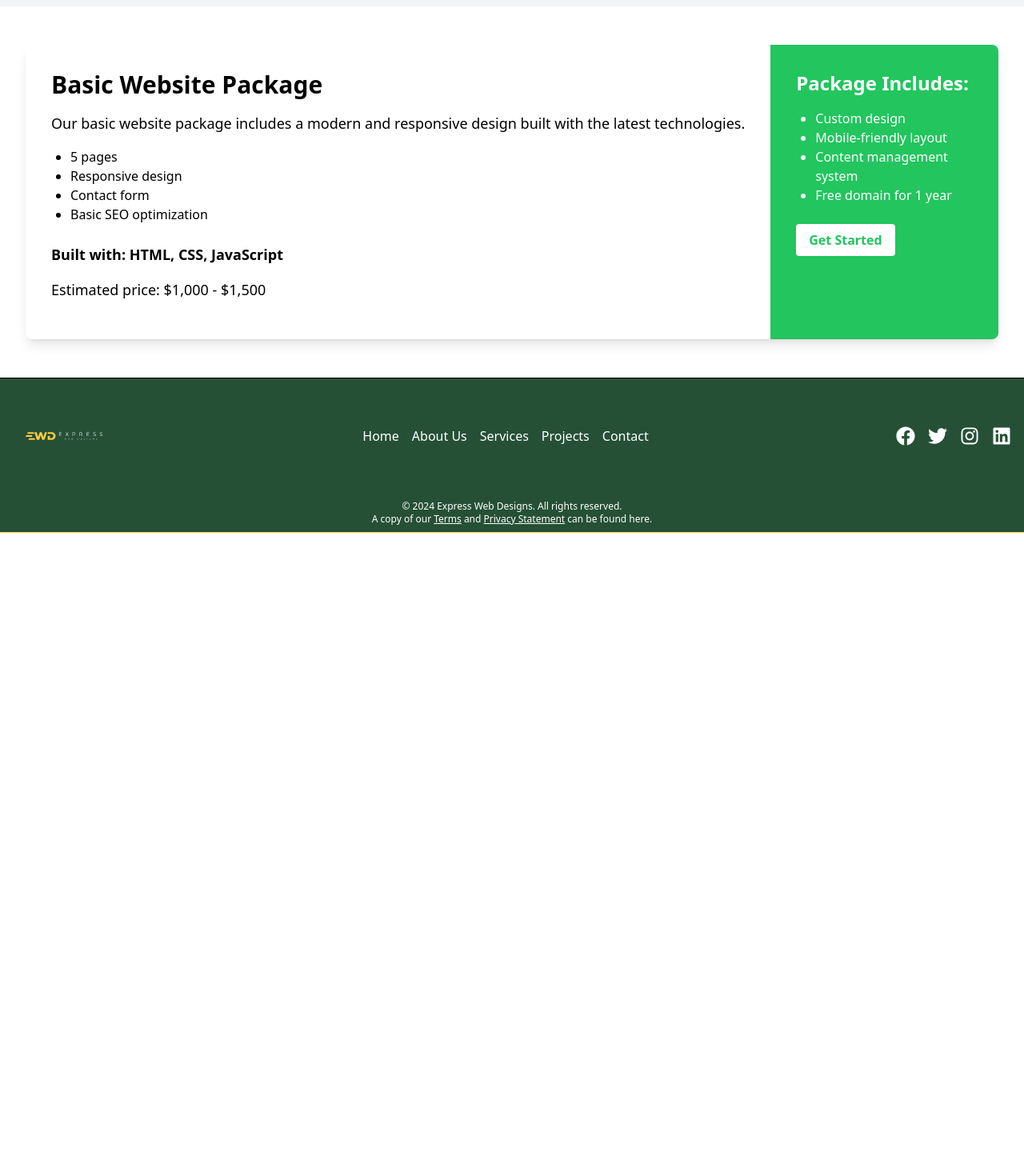
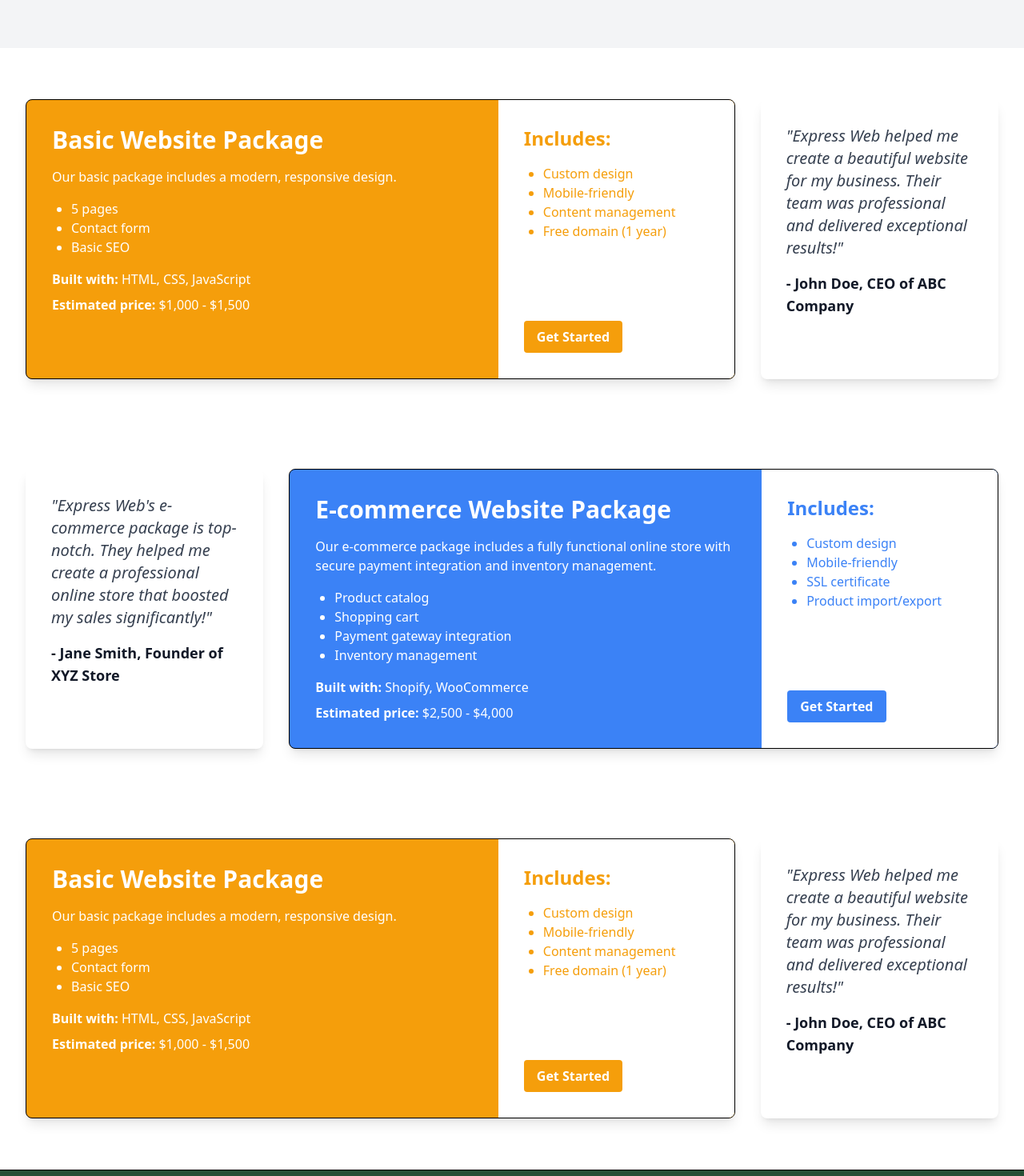
Before and after one commit to jdm1991/final-express, a Next.js app: page /webDesign in a window 1280 px wide. Shown: the part 300-1770 px from the top of the page at 80% size. Before the commit the page ends 966 px from the top, so only its background shows below. Built offline with nearby package versions, Linux system fonts and the light colour scheme.

Commit message:
Website design page

```diff
--- a/src/app/webDesign/page.jsx
+++ b/src/app/webDesign/page.jsx
@@ -1,54 +1,201 @@
 export default function WebsiteDesign() {
   return (
-    <div className="pt-16 lg:pt-24">
-      <section className="bg-gray-100 py-12">
+    <div className="pt-16 md:pt-20 lg:pt-24">
+      <section className="bg-gray-100 py-8 sm:py-12 md:py-16">
         <div className="max-w-7xl mx-auto px-4 sm:px-6 lg:px-8">
-          <h1 className="text-4xl font-bold mb-4">Website Design</h1>
+          <h1 className="text-3xl sm:text-4xl md:text-5xl lg:text-6xl font-bold mb-4">
+            Website Design
+          </h1>
           <p className="text-xl mb-8">
             We create stunning and functional websites tailored to your needs.
           </p>
         </div>
       </section>
 
-      <section className="py-12">
+      <section className="py-8 sm:py-12 md:py-16">
         <div className="max-w-7xl mx-auto px-4 sm:px-6 lg:px-8">
-          <div className="bg-white rounded-lg shadow-lg overflow-hidden">
-            <div className="md:flex">
-              <div className="md:flex-shrink-0">
-                <div className="p-8">
-                  <h2 className="text-3xl font-bold mb-4">
+          <div className="flex flex-col md:flex-row gap-8">
+            <div className="md:w-3/4 bg-amber-500 rounded-lg shadow-lg overflow-hidden border border-black transition-transform duration-300 hover:scale-[1.02] h-[350px]">
+              <div className="md:flex h-full">
+                <div className="md:flex-1">
+                  <div className="p-6 sm:p-8 text-white">
+                    <h2 className="text-xl sm:text-2xl md:text-3xl font-bold mb-4">
                       Basic Website Package
                     </h2>
-                  <p className="text-lg mb-4">
-                    Our basic website package includes a modern and responsive
-                    design built with the latest technologies.
+                    <p className="text-base mb-4">
+                      Our basic package includes a modern, responsive design.
                     </p>
-                  <ul className="list-disc pl-6 mb-6">
+                    <ul className="list-disc pl-6 mb-4 text-sm md:text-base">
                       <li>5 pages</li>
-                    <li>Responsive design</li>
                       <li>Contact form</li>
-                    <li>Basic SEO optimization</li>
+                      <li>Basic SEO</li>
                     </ul>
-                  <p className="text-lg font-bold mb-4">
-                    Built with: HTML, CSS, JavaScript
+                    <p className="text-base mb-2">
+                      <span className="font-bold">Built with:</span> HTML, CSS,
+                      JavaScript
                     </p>
-                  <p className="text-lg mb-4">
-                    Estimated price: $1,000 - $1,500
+                    <p className="text-base">
+                      <span className="font-bold">Estimated price:</span> $1,000
+                      - $1,500
                     </p>
                   </div>
                 </div>
-              <div className="md:flex-1 bg-green-500 text-white p-8">
-                <h3 className="text-2xl font-bold mb-4">Package Includes:</h3>
-                <ul className="list-disc pl-6 mb-6">
+                <div className="md:w-1/3 bg-white text-amber-500 flex flex-col justify-between">
+                  <div className="p-6 sm:p-8">
+                    <h3 className="text-lg sm:text-xl md:text-2xl font-bold mb-4">
+                      Includes:
+                    </h3>
+                    <ul className="list-disc pl-6 text-sm md:text-base">
                       <li>Custom design</li>
-                  <li>Mobile-friendly layout</li>
-                  <li>Content management system</li>
-                  <li>Free domain for 1 year</li>
+                      <li>Mobile-friendly</li>
+                      <li>Content management</li>
+                      <li>Free domain (1 year)</li>
                     </ul>
-                <button className="bg-white text-green-500 font-bold py-2 px-4 rounded hover:bg-green-600 hover:text-white transition duration-300">
+                  </div>
+                  <div className="p-6 sm:p-8">
+                    <button className="bg-amber-500 text-white font-bold py-2 px-4 rounded hover:bg-amber-600 transition duration-300">
                       Get Started
                     </button>
                   </div>
+                </div>
+              </div>
+            </div>
+            <div className="md:w-1/4 bg-white rounded-lg shadow-lg p-6 sm:p-8 h-[350px]">
+              <p className="text-base sm:text-lg md:text-xl italic text-gray-700 mb-4">
+                "Express Web helped me create a beautiful website for my
+                business. Their team was professional and delivered exceptional
+                results!"
+              </p>
+              <p className="text-sm sm:text-base md:text-lg font-bold text-gray-900">
+                - John Doe, CEO of ABC Company
+              </p>
+            </div>
+          </div>
+        </div>
+      </section>
+
+      <section className="py-4 sm:py-8 md:py-12">
+        <div className="max-w-7xl mx-auto px-4 sm:px-6 lg:px-8">
+          <div className="flex flex-col md:flex-row gap-8">
+            <div className="md:w-1/4 bg-white rounded-lg shadow-lg p-6 sm:p-8 h-[350px]">
+              <p className="text-base sm:text-lg md:text-xl italic text-gray-700 mb-4">
+                "Express Web's e-commerce package is top-notch. They helped me
+                create a professional online store that boosted my sales
+                significantly!"
+              </p>
+              <p className="text-sm sm:text-base md:text-lg font-bold text-gray-900">
+                - Jane Smith, Founder of XYZ Store
+              </p>
+            </div>
+            <div className="md:w-3/4 bg-blue-500 rounded-lg shadow-lg overflow-hidden border border-black transition-transform duration-300 hover:scale-[1.02] h-[350px]">
+              <div className="md:flex h-full">
+                <div className="md:flex-1">
+                  <div className="p-6 sm:p-8 text-white">
+                    <h2 className="text-xl sm:text-2xl md:text-3xl font-bold mb-4">
+                      E-commerce Website Package
+                    </h2>
+                    <p className="text-base mb-4">
+                      Our e-commerce package includes a fully functional online
+                      store with secure payment integration and inventory
+                      management.
+                    </p>
+                    <ul className="list-disc pl-6 mb-4 text-sm md:text-base">
+                      <li>Product catalog</li>
+                      <li>Shopping cart</li>
+                      <li>Payment gateway integration</li>
+                      <li>Inventory management</li>
+                    </ul>
+                    <p className="text-base mb-2">
+                      <span className="font-bold">Built with:</span> Shopify,
+                      WooCommerce
+                    </p>
+                    <p className="text-base">
+                      <span className="font-bold">Estimated price:</span> $2,500
+                      - $4,000
+                    </p>
+                  </div>
+                </div>
+                <div className="md:w-1/3 bg-white text-blue-500 flex flex-col justify-between">
+                  <div className="p-6 sm:p-8">
+                    <h3 className="text-lg sm:text-xl md:text-2xl font-bold mb-4">
+                      Includes:
+                    </h3>
+                    <ul className="list-disc pl-6 text-sm md:text-base">
+                      <li>Custom design</li>
+                      <li>Mobile-friendly</li>
+                      <li>SSL certificate</li>
+                      <li>Product import/export</li>
+                    </ul>
+                  </div>
+                  <div className="p-6 sm:p-8">
+                    <button className="bg-blue-500 text-white font-bold py-2 px-4 rounded hover:bg-blue-600 transition duration-300">
+                      Get Started
+                    </button>
+                  </div>
+                </div>
+              </div>
+            </div>
+          </div>
+        </div>
+      </section>
+
+      <section className="py-8 sm:py-12 md:py-16">
+        <div className="max-w-7xl mx-auto px-4 sm:px-6 lg:px-8">
+          <div className="flex flex-col md:flex-row gap-8">
+            <div className="md:w-3/4 bg-amber-500 rounded-lg shadow-lg overflow-hidden border border-black transition-transform duration-300 hover:scale-[1.02] h-[350px]">
+              <div className="md:flex h-full">
+                <div className="md:flex-1">
+                  <div className="p-6 sm:p-8 text-white">
+                    <h2 className="text-xl sm:text-2xl md:text-3xl font-bold mb-4">
+                      Basic Website Package
+                    </h2>
+                    <p className="text-base mb-4">
+                      Our basic package includes a modern, responsive design.
+                    </p>
+                    <ul className="list-disc pl-6 mb-4 text-sm md:text-base">
+                      <li>5 pages</li>
+                      <li>Contact form</li>
+                      <li>Basic SEO</li>
+                    </ul>
+                    <p className="text-base mb-2">
+                      <span className="font-bold">Built with:</span> HTML, CSS,
+                      JavaScript
+                    </p>
+                    <p className="text-base">
+                      <span className="font-bold">Estimated price:</span> $1,000
+                      - $1,500
+                    </p>
+                  </div>
+                </div>
+                <div className="md:w-1/3 bg-white text-amber-500 flex flex-col justify-between">
+                  <div className="p-6 sm:p-8">
+                    <h3 className="text-lg sm:text-xl md:text-2xl font-bold mb-4">
+                      Includes:
+                    </h3>
+                    <ul className="list-disc pl-6 text-sm md:text-base">
+                      <li>Custom design</li>
+                      <li>Mobile-friendly</li>
+                      <li>Content management</li>
+                      <li>Free domain (1 year)</li>
+                    </ul>
+                  </div>
+                  <div className="p-6 sm:p-8">
+                    <button className="bg-amber-500 text-white font-bold py-2 px-4 rounded hover:bg-amber-600 transition duration-300">
+                      Get Started
+                    </button>
+                  </div>
+                </div>
+              </div>
+            </div>
+            <div className="md:w-1/4 bg-white rounded-lg shadow-lg p-6 sm:p-8 h-[350px]">
+              <p className="text-base sm:text-lg md:text-xl italic text-gray-700 mb-4">
+                "Express Web helped me create a beautiful website for my
+                business. Their team was professional and delivered exceptional
+                results!"
+              </p>
+              <p className="text-sm sm:text-base md:text-lg font-bold text-gray-900">
+                - John Doe, CEO of ABC Company
+              </p>
             </div>
           </div>
         </div>
```
Lines whose indentation alone changed are shown as unchanged.
